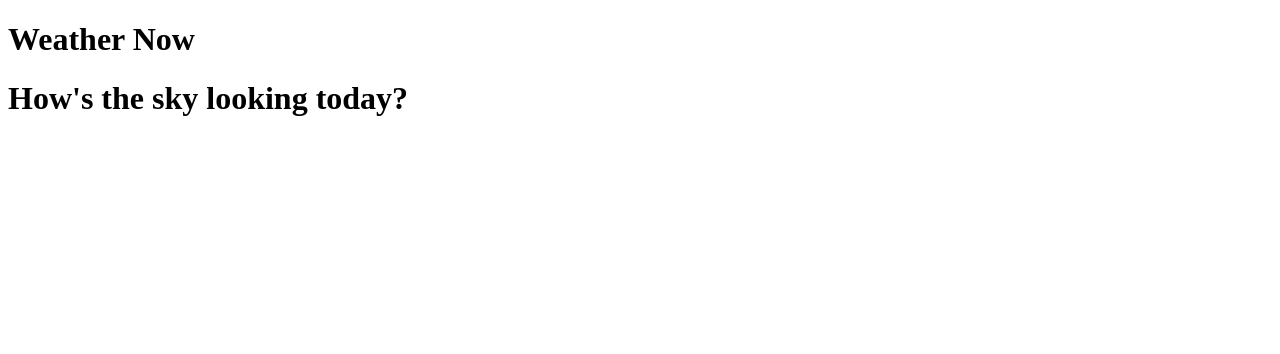
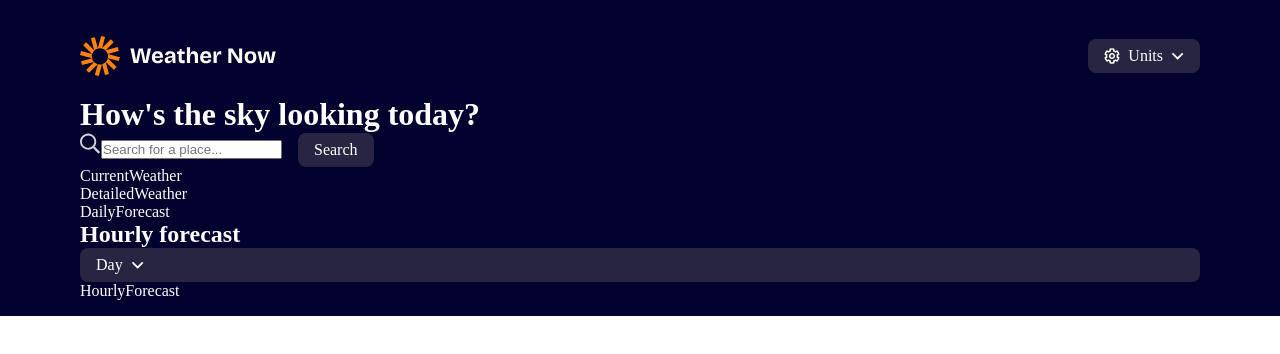
Before and after one commit to RahulCSS/weather-now, a React (Vite) app: page / in a window 1280 px wide. Shown: the top 354 px of the page. Built offline with nearby package versions, Linux system fonts and the light colour scheme.

Commit message:
structrured header section

```diff
--- /dev/null
+++ b/src/App.css
@@ -0,0 +1,22 @@
+.container {
+  width: min(100%, 90rem);
+  margin: 0 auto;
+  padding: 1rem 5rem;
+  background-color: hsl(243, 96%, 9%);
+}
+
+.header-section {
+  display: flex;
+  justify-content: space-between;
+  align-items: center;
+  padding: 20px 0;
+}
+
+.hero-section{
+
+}
+
+.searchbar-button{
+  display: flex;
+  gap: 1rem;
+}
--- a/src/App.jsx
+++ b/src/App.jsx
@@ -1,34 +1,69 @@
-import React from 'react'
+import React from "react";
+import "./App.css";
+import Selector from "./components/Selector.jsx";
+import SearchBar from "./components/SearchBar.jsx";
+import Button from "./components/Button.jsx";
+import CurrentWeather from "./components/CurrentWeather.jsx";
+import DetailedWeather from "./components/DetailedWeather.jsx";
+import DailyForecast from "./components/DailyForecast.jsx";
+import HourlyForecast from "./components/HourlyForecast.jsx";
+import logoIcon from "./assets/images/logo.svg";
+import unitsIcon from "./assets/images/icon-units.svg";
+import dropdownIcon from "./assets/images/icon-dropdown.svg";
+import searchIcon from "./assets/images/icon-search.svg";
 
 const App = () => {
   return (
-    <div className='container'>
-
-      {/* Header section */}
-      <div className='header-section'>
-        <h1>Weather Now</h1>
+    <div className="container">
+      {/* 1. Header section */}
+      <div className="header-section">
+        <img src={logoIcon} alt="Weather Now Icon" />
+        <Selector
+          title="Units"
+          leftIcon={unitsIcon}
+          leftAlt="Units Icon"
+          rightIcon={dropdownIcon}
+          rightAlt="Dropdown Icon"
+        />
       </div>
 
-      {/* Hero section */}
-      <div className='hero-section'>
+      {/* 2. Hero section */}
+      <div className="hero-section">
         <h1>How's the sky looking today?</h1>
+        <div className="searchbar-button">
+          <SearchBar
+            placeHolder="Search for a place..."
+            icon={searchIcon}
+            alt="Search Icon"
+          />
+          <Button title="Search" />
+        </div>
       </div>
 
-      {/* Weather data section */}
-      <div className='weather-Data-section'>
-
+      {/* 3. Weather data section */}
+      <div className="weather-Data-section">
         {/* Left column section */}
-        <div className='left-column-section'>
-
+        <div className="left-column-section">
+          <CurrentWeather />
+          <DetailedWeather />
+          <DailyForecast />
         </div>
 
         {/* Right column section */}
-        <div className='right-column-section'>
-
+        <div className="right-column-section">
+          <div>
+            <h2>Hourly forecast</h2>
+            <Selector
+              title="Day"
+              rightIcon={dropdownIcon}
+              rightAlt="Dropdown Icon"
+            />
+          </div>
+          <HourlyForecast />
         </div>
       </div>
     </div>
-  )
-}
+  );
+};
 
-export default App
+export default App;
--- /dev/null
+++ b/src/components/Button.css
@@ -0,0 +1,8 @@
+.button-container {
+  background-color: hsl(243, 27%, 20%);
+  color: white;
+  padding: 0.5rem 1rem;
+  border-radius: 0.5rem;
+  cursor: pointer;
+  text-align: center;
+}
--- a/src/components/Button.jsx
+++ b/src/components/Button.jsx
@@ -1,8 +1,9 @@
 import React from 'react'
+import "./Button.css"
 
-const Button = () => {
+const Button = ({title}) => {
   return (
-    <div>Button</div>
+    <div className="button-container">{title}</div>
   )
 }
 
--- a/src/components/SearchBar.jsx
+++ b/src/components/SearchBar.jsx
@@ -1,8 +1,11 @@
 import React from 'react'
 
-const SearchBar = () => {
+const SearchBar = ({placeHolder,icon,alt}) => {
   return (
-    <div>SearchBar</div>
+    <div>
+      <img src={icon} alt={alt} />
+      <input type="text" placeholder={placeHolder} />
+    </div>
   )
 }
 
--- /dev/null
+++ b/src/components/Selector.css
@@ -0,0 +1,10 @@
+.selector-container {
+  display: flex;
+  align-items: center;
+  gap: 0.5rem;
+  background-color: hsl(243, 27%, 20%);
+  padding: 0.5rem 1rem;
+  border-radius: 0.5rem;
+  cursor: pointer;
+  color: white;
+}
--- a/src/components/Selector.jsx
+++ b/src/components/Selector.jsx
@@ -1,8 +1,13 @@
-import React from 'react'
+import React from 'react';
+import "./Selector.css";
 
-const Selector = () => {
+const Selector = ({title,leftIcon,leftAlt,rightIcon,rightAlt}) => {
   return (
-    <div>Selector</div>
+    <div className="selector-container">
+      {leftIcon && <img src={leftIcon} alt={leftAlt} />}
+      <div>{title}</div>
+      {rightIcon && <img src={rightIcon} alt={rightAlt} />}
+    </div>
   )
 }
 
--- a/src/index.css
+++ b/src/index.css
@@ -0,0 +1,27 @@
+@font-face {
+  font-family: 'DM Sans';
+  src: url('./assets/fonts/DM_Sans/DMSans-VariableFont_opsz\,wght.ttf') format('truetype');
+  font-weight: 100 900;
+  font-style: normal;
+}
+
+@font-face {
+  font-family: 'DM Sans';
+  src: url('./assets//fonts/DM_Sans/DMSans-Italic-VariableFont_opsz\,wght.ttf') format('truetype');
+  font-weight: 100 900;
+  font-style: italic;
+}
+
+@font-face {
+  font-family: 'BricolageGrotesque';
+  src: url('./assets/fonts/Bricolage_Grotesque/BricolageGrotesque-VariableFont_opsz\,wdth\,wght.ttf') format('truetype');
+  font-weight: 100 900;
+  font-style: normal;
+}
+
+* {
+    margin: 0;
+    padding: 0;
+    box-sizing: border-box;
+    color: white;
+}
```
